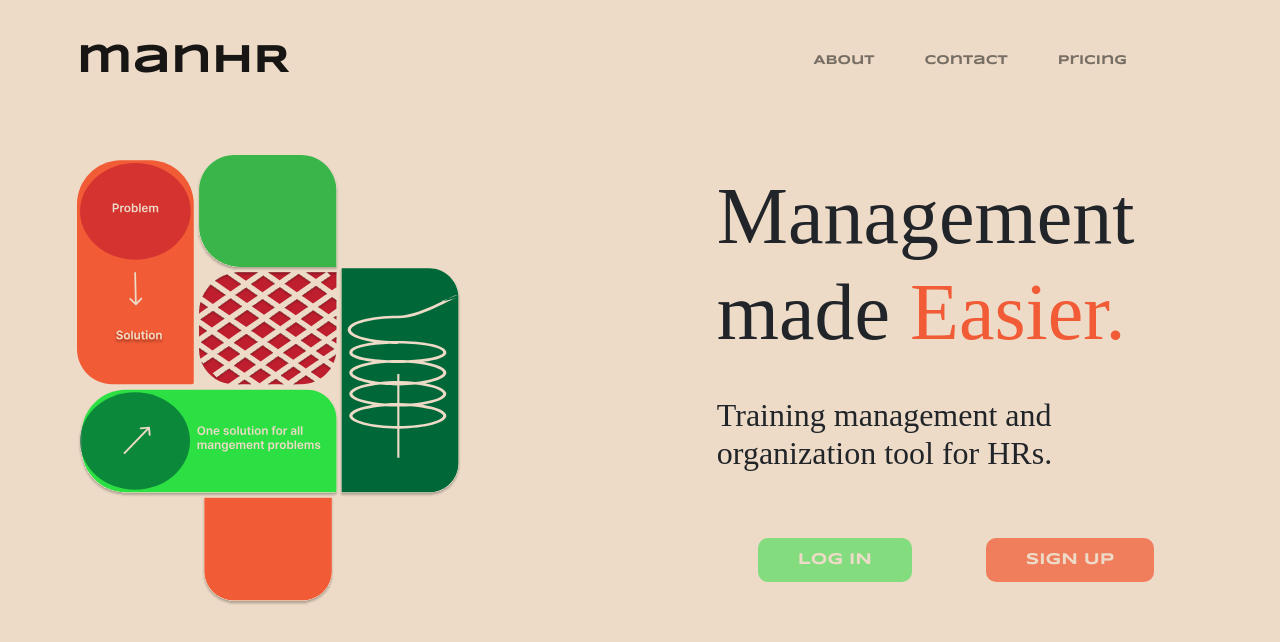
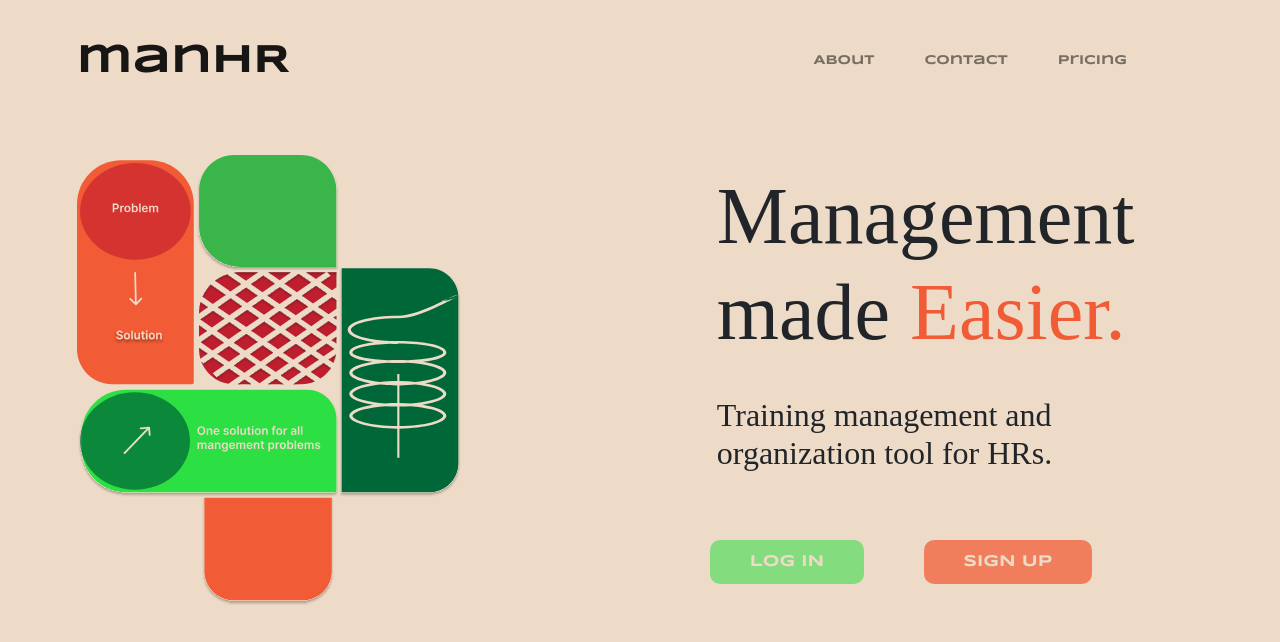
Before and after one commit to Vyshnavi-R-ML/HRM-Tool, an Angular app in the folder frontend/: page / in a window 1280 px wide. Shown: the top 642 px of the page. Built offline with nearby package versions, Linux system fonts and the light colour scheme; a web font is replaced by a local one.

Commit message:
modified home style

```diff
--- a/frontend/src/app/home/home.component.css
+++ b/frontend/src/app/home/home.component.css
@@ -55,7 +55,7 @@ h1 {
 }
 .btn {
     margin-top: 5%;
-    margin-left: 0;
+    margin-left: -5%;
     margin-right: 20%;
     color: #EDDBC7;
     padding: 10px 40px;
```
